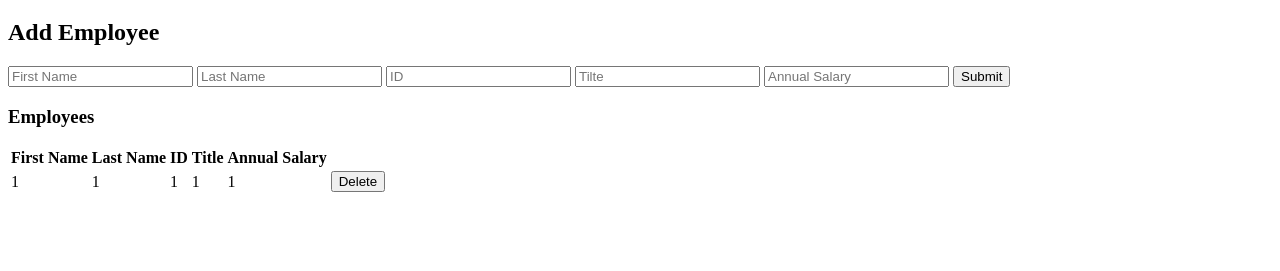
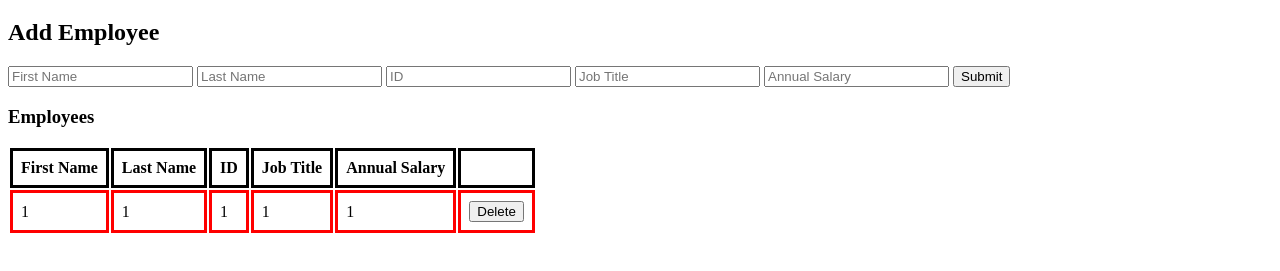
Before and after one commit to getachewhundera/weekend-salary-calculator, a plain HTML site: page index.html in a window 1280 px wide. Shown: the part 61-332 px from the top of the page. Drawn offline with Linux system fonts and the light colour scheme.

Commit message:
worked on form input data

```diff
--- a/client.js
+++ b/client.js
@@ -1 +1,6 @@
 console.log('salary calculator');
+
+
+function onSubmit(event){
+
+}
--- a/index.html
+++ b/index.html
@@ -10,30 +10,32 @@
     </header>
 </head>
 <body>
+  <h2> Add Employee</h2>
+    <div id="content">
+        <form class="employeeinputinfo" onsubmit="submitForm(event)">
+            <input id="firstname-input" type="text"  placeholder="First Name">
+            <input id="lastname-input" type="text" placeholder="Last Name" >
+            <input id="id-input" type="number" placeholder="ID" >
+            <input id="jobtitle-input" type="text" placeholder="Job Title">
+            <input id="annualsalary-input" type="number" placeholder="Annual Salary">
+            <button id="submitButton" type="submit"> Submit</button>
+        </form>
 
-
-    <h2> Add Employee</h2>
-    <input placeholder="First Name">
-    <input placeholder="Last Name" >
-    <input placeholder="ID" >
-    <input placeholder="Tilte">
-    <input placeholder="Annual Salary">
-
-    <button> Submit</button>
+    </div>
 
     <h3> Employees </h3>
-<table>
+<table id="employeetableinfo">
     <thead>
         <tr>
             <th>First Name</th>
             <th>Last Name</th>
             <th>ID</th>
-            <th>Title</th>
+            <th>Job Title</th>
             <th>Annual Salary</th>
             <th>      </th>
         </tr>
     </thead>
-    <tbody>
+    <tbody id="employeeData">
         <tr>
             <td> 1 </td>
             <td> 1 </td>
--- a/styles.css
+++ b/styles.css
@@ -5,3 +5,17 @@ h1{
     text-align: center;
 
 }
+
+
+#employeetableinfo td{
+    border: 3px solid red;
+    padding: 8px;
+}
+
+
+
+
+#employeetableinfo th {
+    border: 3px solid black;
+    padding: 8px;
+}
```
